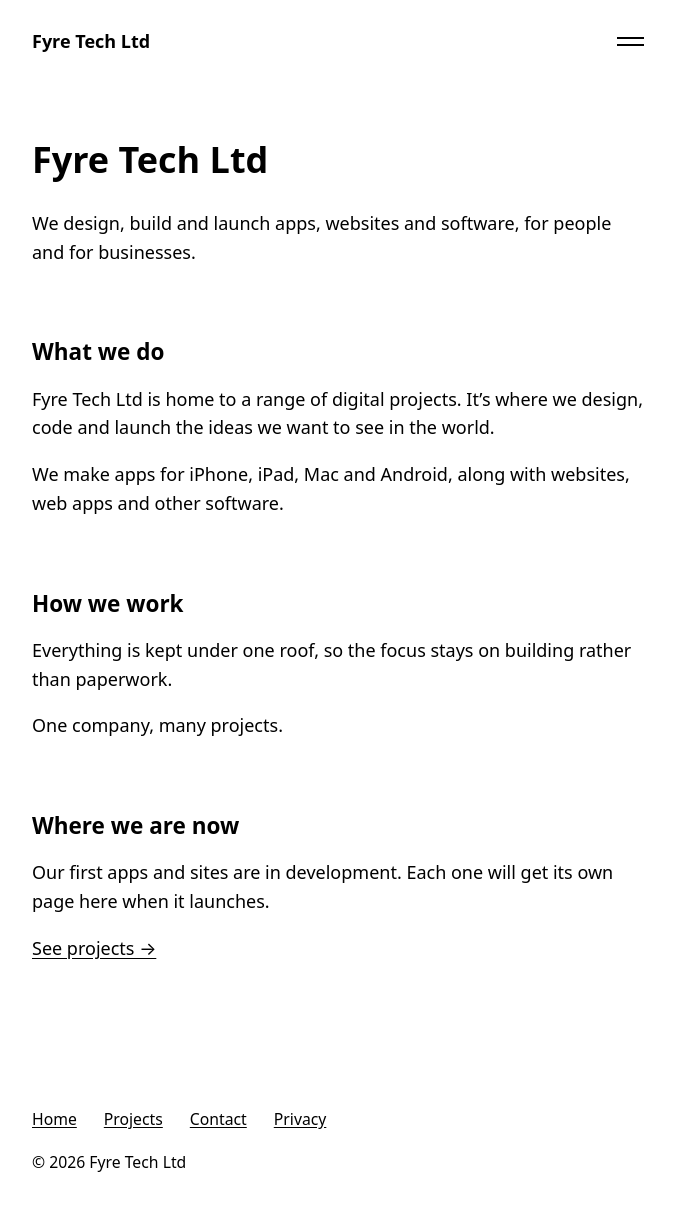
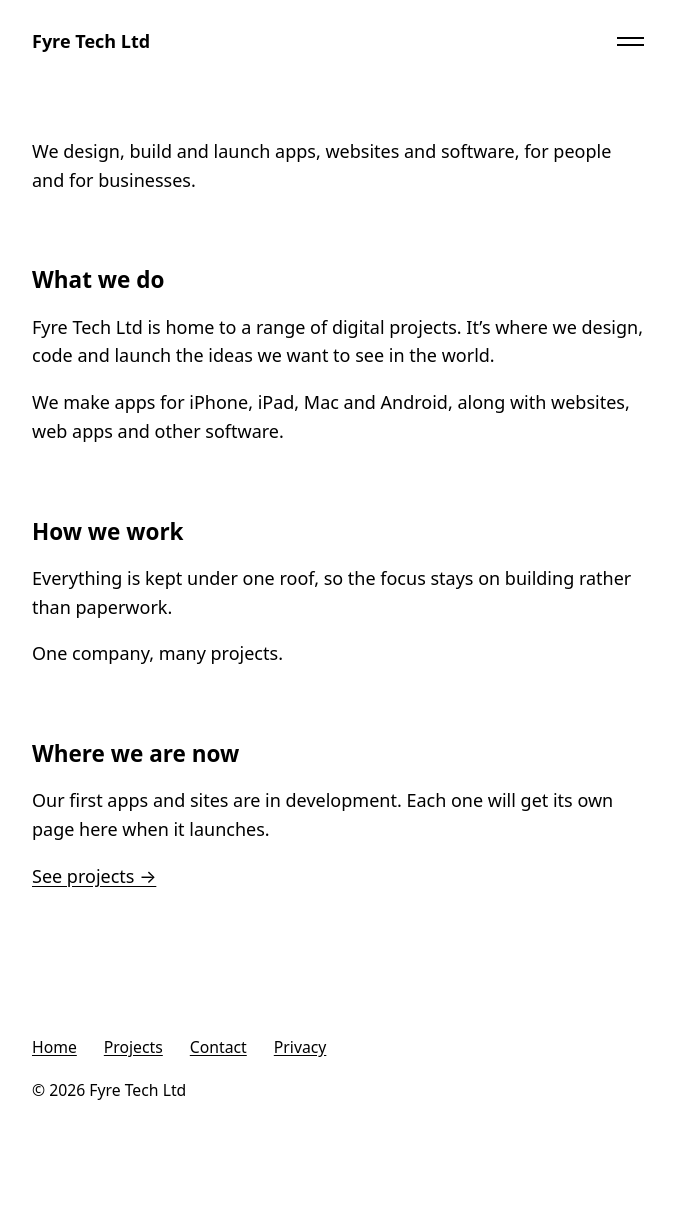
Before and after one commit to fyretechltd/fyretechltd.github.io, a Jekyll site: the page built from index.md, in a window 1280 px wide. Shown: the whole page, without its empty margins (302-977 px from the left). Built offline with Jekyll 4.4.1, drawn with Linux system fonts in a browser that asks for light colours; after the commit the page ends 1157 px from its top, so only the background shows below that.

Commit message:
Remove duplicate site name heading on home page
On the home page the header site name is now the h1, so the large
"Fyre Tech Ltd" title is removed. It looks the same; other pages keep
their own h1.

Co-Authored-By: Claude Opus 5.5 <noreply@anthropic.com>
Claude-Session: https://claude.ai/code/session_01EEnSAE6JZAcRu9GSQ3QcTm

```diff
--- a/_includes/header.html
+++ b/_includes/header.html
@@ -1,5 +1,9 @@
 <header class="site-header">
+  {% if page.url == "/" %}
+  <h1 class="site-name"><a href="/">{{ site.title }}</a></h1>
+  {% else %}
   <a class="site-name" href="/">{{ site.title }}</a>
+  {% endif %}
   <details class="menu">
     <summary><span class="menu-icon" aria-hidden="true"></span><span class="visually-hidden">Menu</span></summary>
     <nav aria-label="Main">
--- a/assets/css/style.css
+++ b/assets/css/style.css
@@ -31,10 +31,18 @@ body {
   padding: 1.5rem 0;
 }
 
-.site-name {
+.site-name,
+.site-name a {
   color: #000;
   font-weight: 600;
   text-decoration: none;
+}
+
+/* On the home page the site name is the h1; keep it looking the same */
+h1.site-name {
+  margin: 0;
+  font-size: 1rem;
+  line-height: 1.6;
 }
 
 .menu summary {
--- a/index.md
+++ b/index.md
@@ -2,8 +2,6 @@
 layout: default
 title: Fyre Tech Ltd
 ---
-
-# Fyre Tech Ltd
 
 We design, build and launch apps, websites and software, for people and for businesses.
 
```
